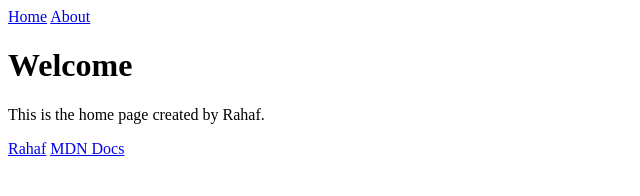
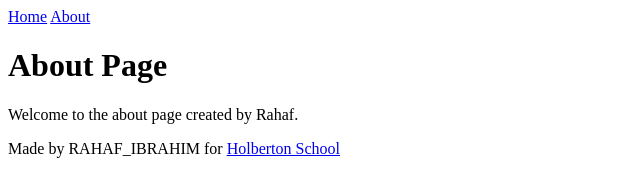
Before and after one commit to rahof2725-ai/my_first_webpage, a plain HTML site: page about.html in a window 1280 px wide. Shown: the whole page, without its empty margins (0-640 px from the left). Drawn offline with Linux system fonts and the light colour scheme.

Commit message:
Fix about.html with correct title and footer

```diff
--- a/about.html
+++ b/about.html
@@ -1,8 +1,8 @@
 <!DOCTYPE html>
-<html lang="ar">
+<html lang="en">
 <head>
     <meta charset="UTF-8">
-  <title>Home Page</title>
+    <title>About</title>
 </head>
 <body>
     <header>
@@ -13,13 +13,12 @@
     </header>
 
     <main>
-    <h1>Welcome</h1>
-    <p>This is the home page created by Rahaf.</p>
+        <h1>About Page</h1>
+        <p>Welcome to the about page created by Rahaf.</p>
     </main>
 
     <footer>
-    <a href="#">Rahaf</a>
-    <a href="https://developer.mozilla.org/">MDN Docs</a>
+        <p>Made by RAHAF_IBRAHIM for <a href="https://www.holbertonschool.com" target="_blank">Holberton School</a></p>
     </footer>
 </body>
 </html>
```
Lines whose indentation alone changed are shown as unchanged.
